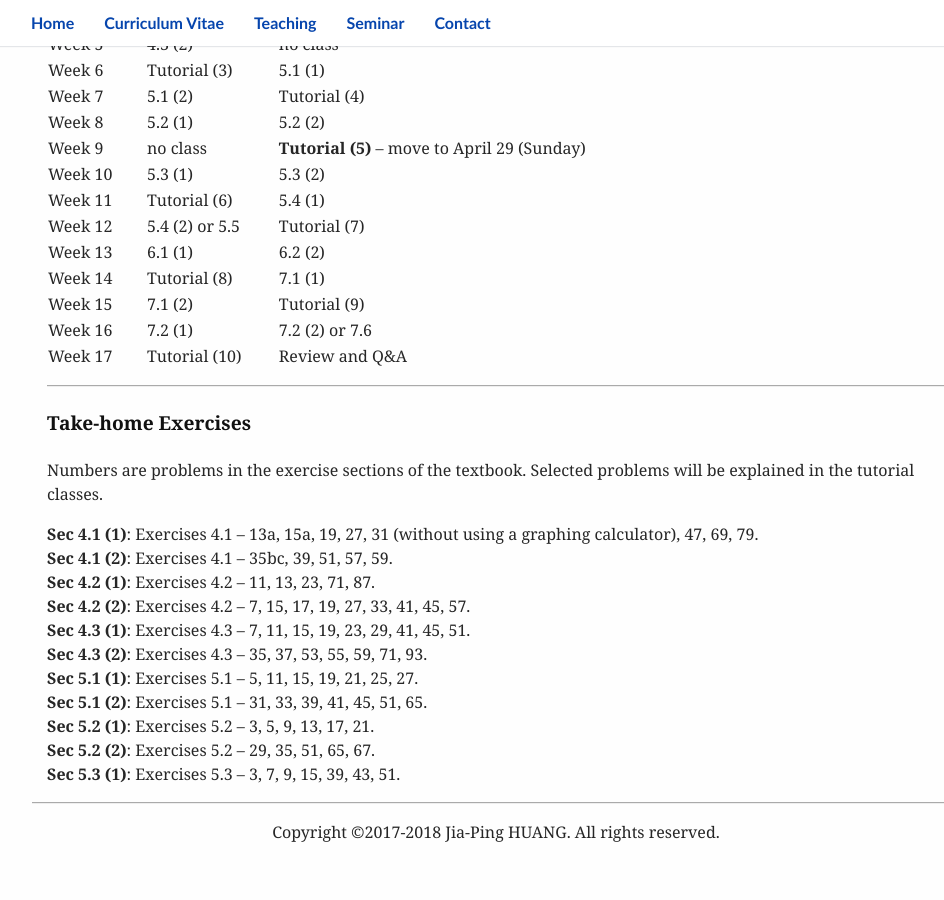
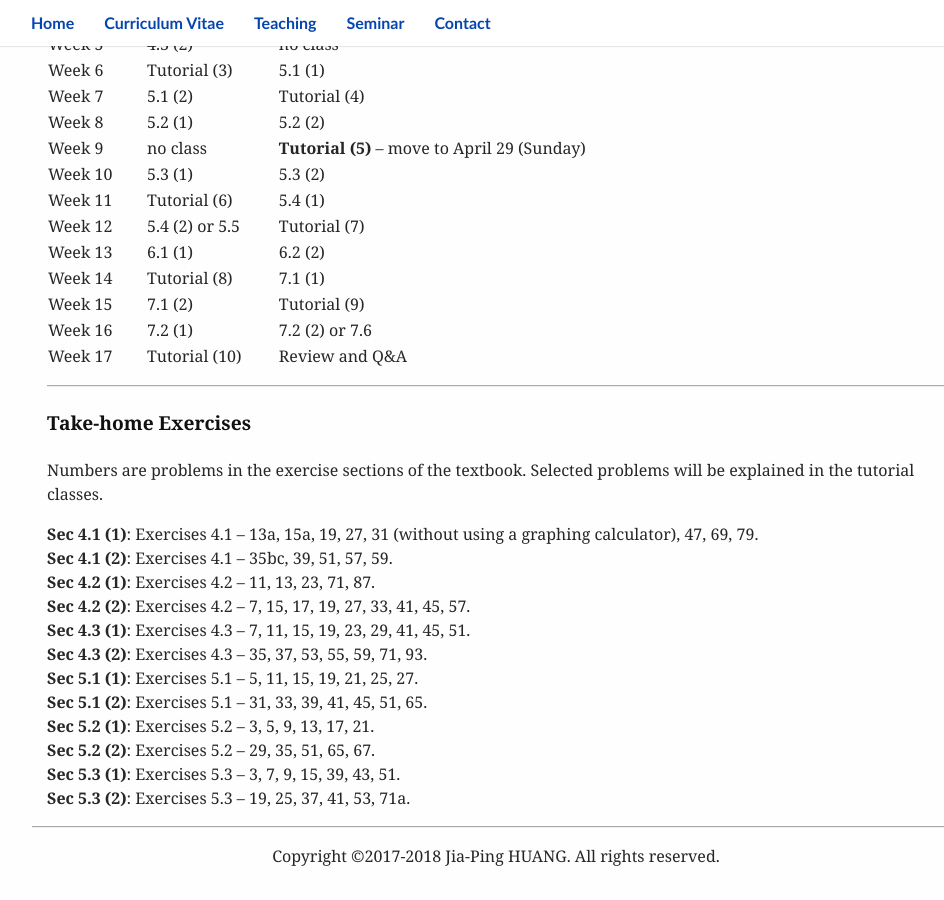
Before and after one commit to huangjp28/huangjp28.github.io, a Jekyll site: the page built from _teaching/03_calculus2.md, in a window 1280 px wide and 900 px high, scrolled down 1474 px. Shown: the whole window, without its empty margins (144-1088 px from the left). Built offline with Jekyll 4.4.1, drawn with Linux system fonts in a browser that asks for light colours; some web fonts are replaced; before the commit the page ends 2350 px from its top, so only the background shows below that.

Commit message:
update 20170509

```diff
--- a/_teaching/03_calculus2.md
+++ b/_teaching/03_calculus2.md
@@ -87,3 +87,4 @@ Numbers are problems in the exercise sections of the textbook. Selected problems
 **Sec 5.2 (1)**: Exercises 5.2 -- 3, 5, 9, 13, 17, 21.
 **Sec 5.2 (2)**: Exercises 5.2 -- 29, 35, 51, 65, 67.
 **Sec 5.3 (1)**: Exercises 5.3 -- 3, 7, 9, 15, 39, 43, 51.
+**Sec 5.3 (2)**: Exercises 5.3 -- 19, 25, 37, 41, 53, 71a.
```
